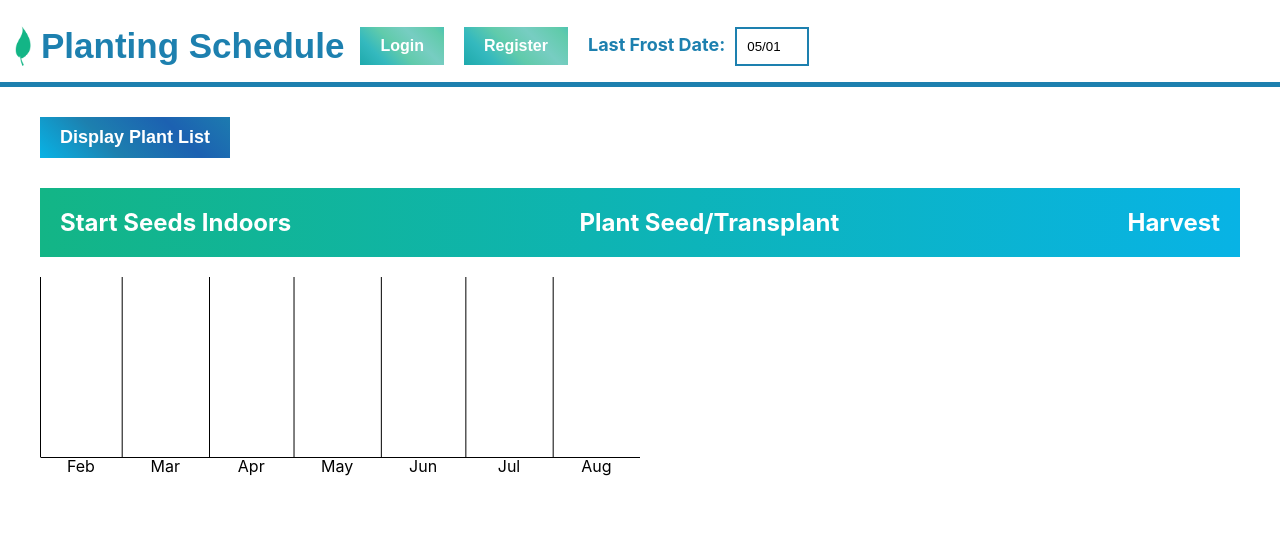
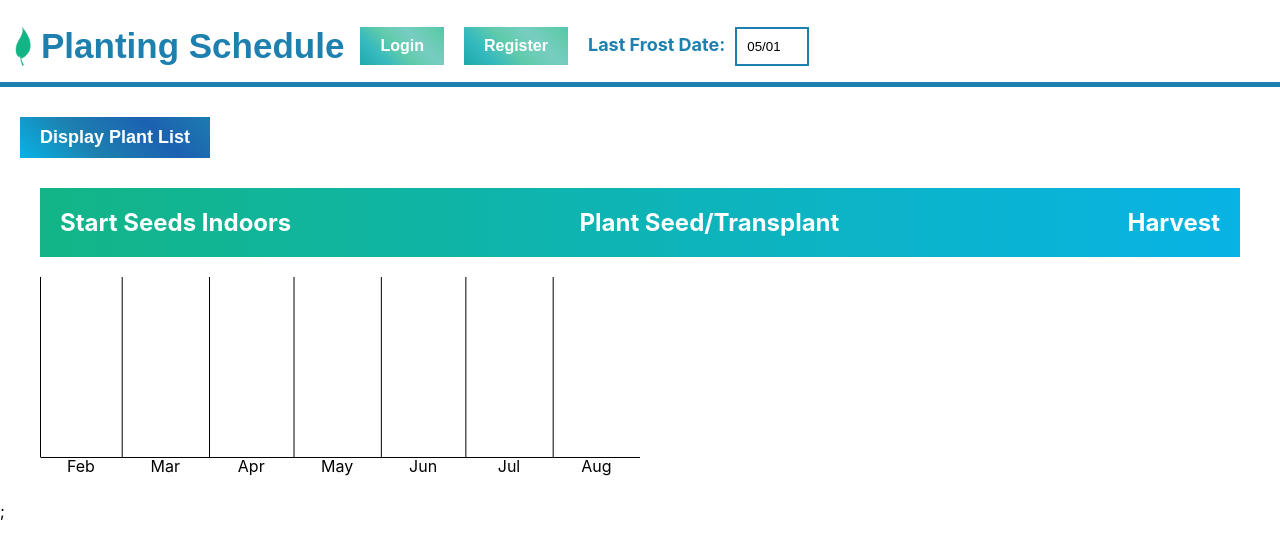
Before and after one commit to a-packer/garden-planner, a React (Create React App) app: page / in a window 1280 px wide. Shown: the top 556 px of the page. Built offline with nearby package versions, Linux system fonts and the light colour scheme.

Commit message:
move plant list out of guide chart, update naming for clarity

```diff
--- a/src/components/GuideChart/index.js
+++ /dev/null
@@ -1,2 +0,0 @@
-import GuideChart from "./GuideChart"
-export default GuideChart;
--- a/src/components/GuideChart/GuideChart.jsx
+++ b/src/components/GuideChartArea/GuideChartArea.jsx
@@ -1,11 +1,10 @@
 import React, {useState, useEffect} from 'react';
 import TableHeader from './TableHeader';
-import PlantList from '../PlantList';
-import BarChart from './BarChart';
+import GuideChart from './GuideChart';
 import {getPlantData} from './HelperFunctions';
-import './GuideChart.css';
+import './GuideChartArea.css';
 
-const GuideChart = ({selectedPlants, setSelectedPlants, frostDate}) => {
+const GuideChartArea = ({selectedPlants, frostDate}) => {
 
   const [selectedPlantData, setSelectedPlantData] = useState([])
 
@@ -22,15 +21,15 @@ const GuideChart = ({selectedPlants, setSelectedPlants, frostDate}) => {
 
   return (
     <div className="guidechart-wrapper">
-      <PlantList selectedPlants={selectedPlants} setSelectedPlants={setSelectedPlants} />
+
       <div className="guidechart-chart-wrapper">
         <TableHeader />
         <div className="svg-wrapper">
-          <BarChart data={selectedPlantData} frostDate={frostDate} />
+          <GuideChart data={selectedPlantData} frostDate={frostDate} />
         </div>
       </div>
     </div>
   )
 }
 
-export default GuideChart
+export default GuideChartArea;
--- /dev/null
+++ b/src/components/GuideChartArea/index.js
@@ -0,0 +1,2 @@
+import GuideChartArea from "./GuideChartArea"
+export default GuideChartArea;
--- a/src/components/PageBody/PageBody.jsx
+++ b/src/components/PageBody/PageBody.jsx
@@ -1,5 +1,5 @@
 import React, {useState} from 'react'
-import {Login, Register, GuideChart} from "../../components"
+import {Login, Register, GuideChartArea, PlantList} from "../../components"
 import './PageBody.css'
 
 const PageBody = ({currentPage, frostDate}) => {
@@ -12,11 +12,15 @@ const PageBody = ({currentPage, frostDate}) => {
     case 'register':
       return <Register />;
     default:
-      return <GuideChart
-        selectedPlants={selectedPlants}
-        setSelectedPlants={setSelectedPlants}
-        frostDate={frostDate}
-      />;
+      return <>
+        <PlantList selectedPlants={selectedPlants} setSelectedPlants={setSelectedPlants} />
+        <GuideChartArea
+          selectedPlants={selectedPlants}
+          setSelectedPlants={setSelectedPlants}
+          frostDate={frostDate}
+        />;
+      </>
+
   }
 }
 
--- a/src/components/index.js
+++ b/src/components/index.js
@@ -1,4 +1,4 @@
-export {default as GuideChart} from './GuideChart'
+export {default as GuideChartArea} from './GuideChartArea'
 export {default as Login} from './Login'
 export {default as PageBody} from './PageBody'
 export {default as PageHeader} from './PageHeader'
```
Also changed, not shown: src/components/GuideChartArea/GuideChart.js (renamed from src/components/GuideChart/BarChart.js), src/components/GuideChartArea/GuideChartArea.css (renamed from src/components/GuideChart/GuideChart.css), src/components/GuideChartArea/HelperFunctions.js (renamed from src/components/GuideChart/HelperFunctions.js), src/components/GuideChartArea/TableHeader/TableHeader.css (renamed from src/components/GuideChart/TableHeader/TableHeader.css), src/components/GuideChartArea/TableHeader/TableHeader.jsx (renamed from src/components/GuideChart/TableHeader/TableHeader.jsx), src/components/GuideChartArea/TableHeader/index.js (renamed from src/components/GuideChart/TableHeader/index.js).
